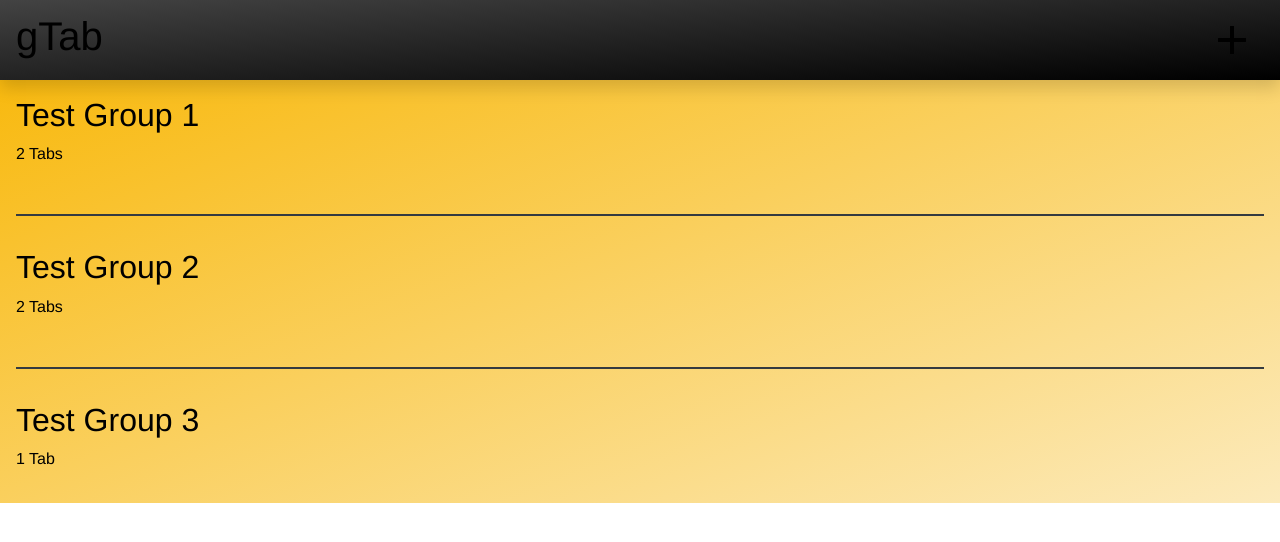
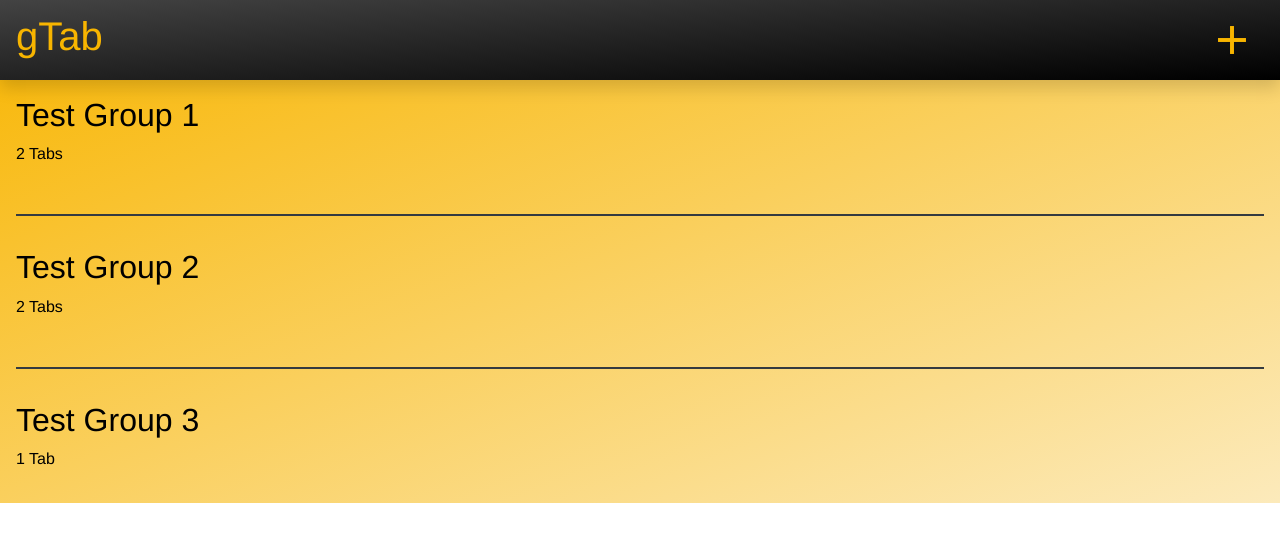
Before and after one commit to AmeerTaweel/g-tab, a Vue app: page /#/ in a window 1280 px wide. Shown: the top 542 px of the page. Built offline with nearby package versions, Linux system fonts and the light colour scheme.

Commit message:
feat: Apply accent text color on navbar

```diff
--- a/src/views/Home.vue
+++ b/src/views/Home.vue
@@ -1,6 +1,6 @@
 <template>
   <div class="home">
-    <div class="d-flex justify-content-between align-items-center black-gradient primary-text shadow p-2">
+    <div class="d-flex justify-content-between align-items-center black-gradient text-accent shadow p-2">
       <h1 class="ml-2 mr-5">gTab</h1>
       <i class="material-icons large-icon ml-5 mr-2 p-2 pointer">add</i>
     </div>
```
